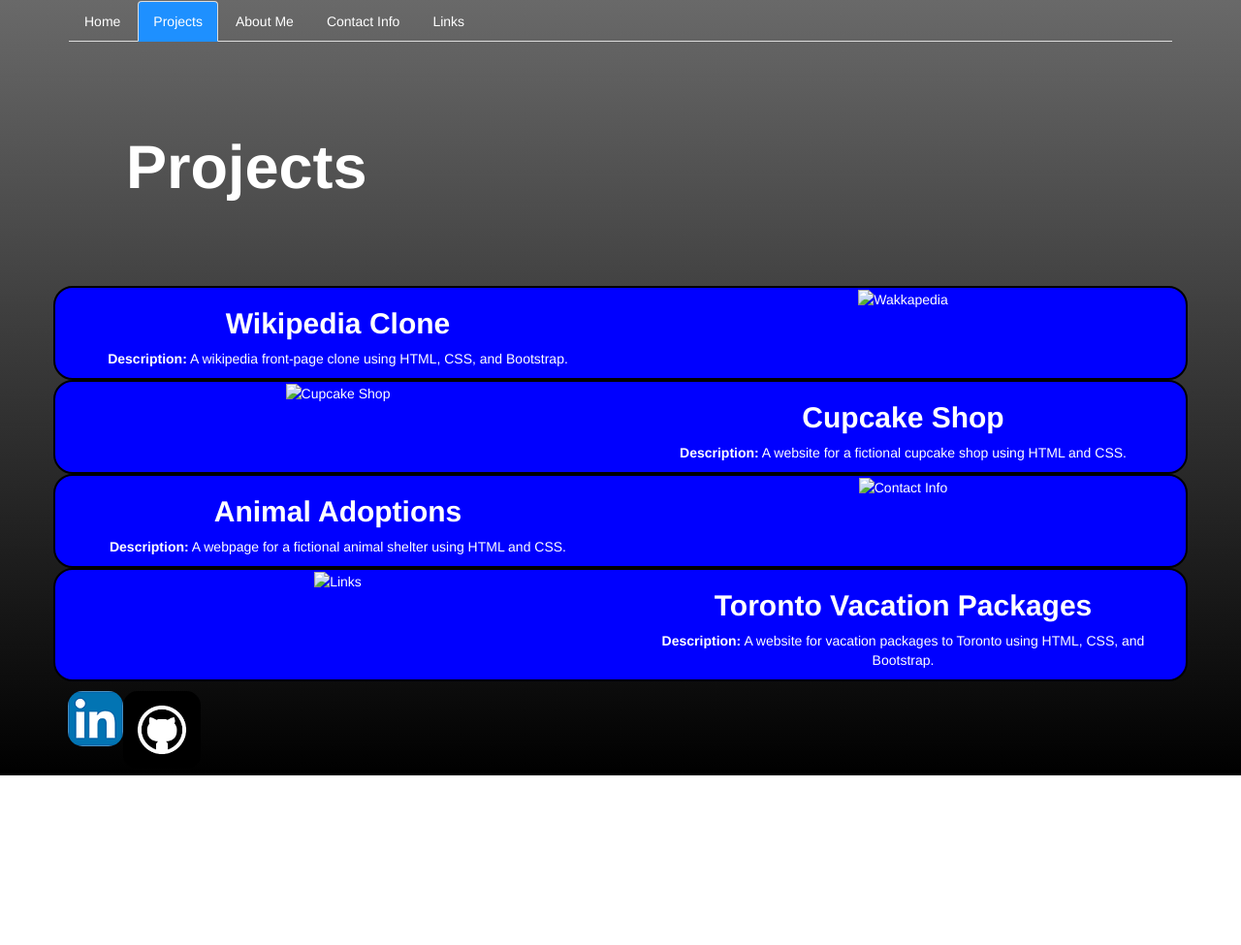
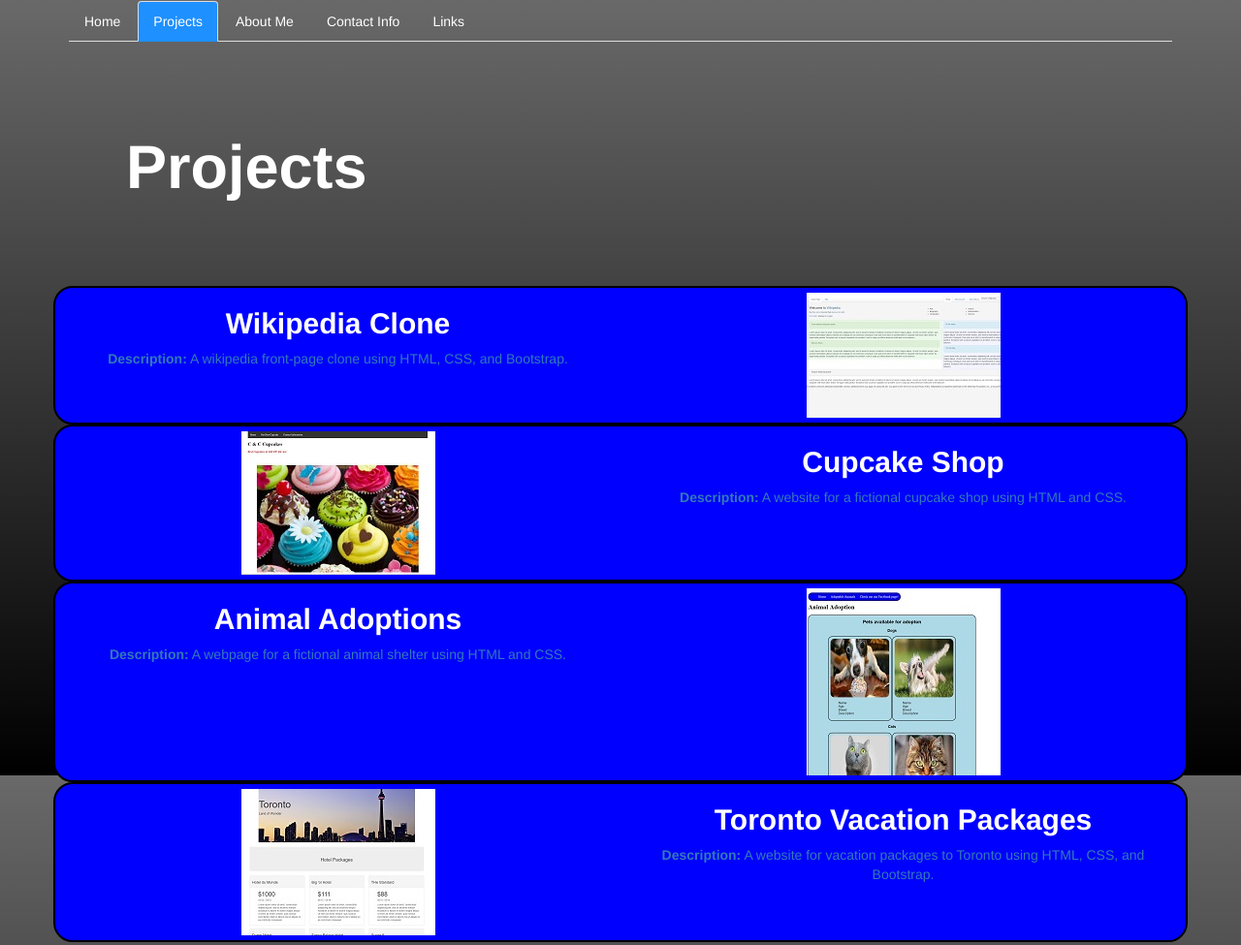
Before and after one commit to cwainner/portfolio, a plain HTML site: page Projects.html in a window 1280 px wide. Shown: the top 975 px of the page at 97% size. Before the commit the page ends 800 px from the top, so only its background shows below. Drawn offline with nearby package versions, Linux system fonts and the light colour scheme.

Commit message:
Add Project images and links

```diff
--- a/Projects.html
+++ b/Projects.html
@@ -22,50 +22,59 @@
                 <h1><strong>Projects</strong></h1>
             </div>
             <!--Second and third rows with link buttons to other pages-->
+            <a href="https://github.com/cwainner/Wakkapedia">
                 <div class="row bordered-columns">
                     <div class="col-md-6 col-left">
-                    <a href="Projects.html"><h2><span class="des-bold">Wikipedia Clone</span></h2></a>
+                        <h2><span class="des-bold">Wikipedia Clone</span></h2>
                         <p>
                             <span class="des-bold">Description:</span> A wikipedia front-page clone using HTML, CSS, and Bootstrap.
                         </p>
                     </div>
                     <div class="col-md-6 col-right">
-                    <img src="#" alt="Wakkapedia">
+                        <img src="img/wikipedia-clone.jpg" alt="Wakkapedia" class="project-img">
                     </div>
                 </div>
+            </a>
+            <a href="https://github.com/cwainner/cupcake-shop">
                 <div class="row bordered-columns">
                     <div class="col-md-6 col-left">
-                    <img src="#" alt="Cupcake Shop">
+                        <img src="img/cupcake-shop.jpg" alt="Cupcake Shop" class="project-img">
                     </div>
                     <div class="col-md-6 col-right">
-                    <a href="about-me.html"><h2><span class="des-bold">Cupcake Shop</span></h2></a>
+                        <h2><span class="des-bold">Cupcake Shop</span></h2>
                         <p>
                             <span class="des-bold">Description:</span> A website for a fictional cupcake shop using HTML and CSS.
                         </p>
                     </div>
                 </div>
+            </a>
+            <a href="https://github.com/cwainner/adoption-epicodus">
                 <div class="row bordered-columns">
                     <div class="col-md-6 col-left">
-                    <a href="contact.html"><h2><span class="des-bold">Animal Adoptions</span></h2></a>
+                        <h2><span class="des-bold">Animal Adoptions</span></h2>
                         <p>
                             <span class="des-bold">Description:</span> A webpage for a fictional animal shelter using HTML and CSS.
                         </p>
                     </div>
                     <div class="col-md-6 col-right">
-                    <img src="#" alt="Contact Info">
+                        <img src="img/animal-adoption.jpg" alt="Animal Adoptions" class="project-img">
                     </div>
                 </div>
+            </a>
+            <a href="https://github.com/cwainner/toronto-webpage">
                 <div class="row bordered-columns">
                 <div class="col-md-6 col-left">
-                   <img src="#" alt="Links">
+                    <img src="img/toronto-page.jpg" alt="Toronto Packages" class="project-img">
                 </div>
+
                     <div class="col-md-6 col-right">
-                    <a href="links.html"><h2><span class="des-bold">Toronto Vacation Packages</span></h2></a>
+                        <h2><span class="des-bold">Toronto Vacation Packages</span></h2>
                         <p>
                             <span class="des-bold">Description:</span> A website for vacation packages to Toronto using HTML, CSS, and Bootstrap.
                         </p>
                     </div>
                 </div>
+            </a>
             <!--Footer-->
             <div>
                 <ul class="list-unstyled footer-list">
--- a/css/styles.css
+++ b/css/styles.css
@@ -79,8 +79,12 @@ body{
 .img-border{
     border-radius: 15px;
     float: left;
-    max-height: 100px;
-    max-width: 100px;
+    max-height: 50px;
+    max-width: 50px;
+}
+
+.project-img{
+    margin: 5px;
 }
 
 /*Font stylings*/
```
Also changed, not shown: img/animal-adoption.JPG (added), img/cupcake-shop.JPG (added), img/toronto-page.JPG (added), img/wikipedia-clone.JPG (added). Lines whose indentation alone changed are shown as unchanged.
